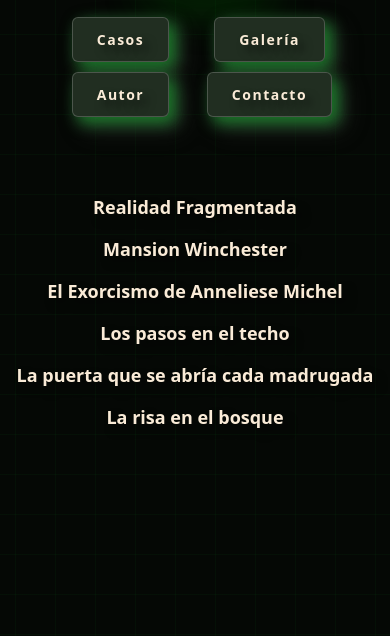
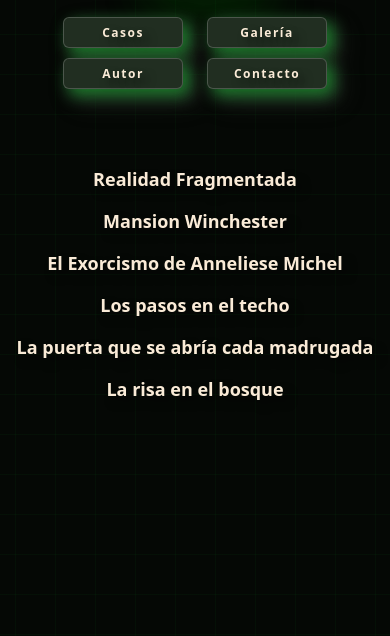
Before and after one commit to facundofkr/conspiracyinc, a website: page pages/menu.html in a window 390 px wide. Shown: the part 208-844 px from the top of the page. Drawn offline with Linux system fonts and the light colour scheme; a web font is replaced by a local one.

Commit message:
Csmbios SASS

```diff
--- a/sass/components/_botones.scss
+++ b/sass/components/_botones.scss
@@ -1,5 +1,4 @@
 @use '../utilities/variables' as v;
-
 
 %boton-base {
     font-family: v.$font-chelsea;
@@ -12,7 +11,6 @@
     border: 1px solid rgba(255, 255, 255, 0.192);
 }
 
-
 .botones {
     @extend %boton-base;
     background-color: v.$verde-boton;
@@ -24,16 +22,16 @@
         background-color: v.$verde-boton-hover;
     }
 
+    /* 📱 Versión Móvil: Corregida y limpia */
+    @media (max-width: 768px) {
+        /* 👇 Acá manejás el tamaño A MANO */
+        width: 100%;          /* Que ocupe el ancho que le asigne la grilla */
+        max-width: 120px;     /* 👈 Ajustá este número para hacer el botón más angosto o ancho */
+        padding: 6px 0;       /* 👈 Ajustá el primer número para hacerlo más flaquito */
+        font-size: 12px;      /* 👈 Regulá el tamaño de la letra a tu gusto */
 
-    /* 📱 Tamaño ajustado del botón en _botones.scss */
-@media (max-width: 768px) {
-    .botones {
-        width: 70%;
-        padding: 4px 8px;
-        font-size: 5px;        /* Letra clara y fácil de presionar */
         text-align: center;
         display: block;
         box-sizing: border-box;
     }
 }
-}
--- a/sass/components/_header.scss
+++ b/sass/components/_header.scss
@@ -61,23 +61,20 @@
         }
     }
 
-    /* 📱 Versión responsiva para celulares */
-    /* 📱 Versión móvil (en _header.scss) */
-    /* 📱 Versión móvil (en _header.scss) */
-    /* 📱 Versión móvil (en _header.scss) */
+
     @media (max-width: 768px) {
         display: grid;
-        grid-template-columns: repeat(2, 1fr); /* 👈 Obliga a crear 2 columnas iguales */
-        gap: 10px 8px;                         /* Espacio vertical (12px) y horizontal (10px) */
-        max-width: 290px;                       /* Ancho perfecto para que quede centrado en el celular */
-        margin: -10px auto 0 auto;              /* Centra la grilla en la pantalla */
+        grid-template-columns: repeat(2, 1fr);
+        gap: 10px 8px; /* Controla la separación entre botones */
+        max-width: 280px; /* Ajusta el ancho total del bloque de botones */
+        margin: -10px auto 0 auto; /* Asegura el centrado horizontal en la pantalla */
         padding: 0;
 
         li {
             margin: 0;
             width: 100%;
             display: flex;
-            justify-content: center;
+            justify-content: center; /* Centra los botones dentro de sus celdas de la grilla */
         }
     }
-}
+        }
```
Also changed, not shown: sass/main.css, styles/style.css, 2 other files.
